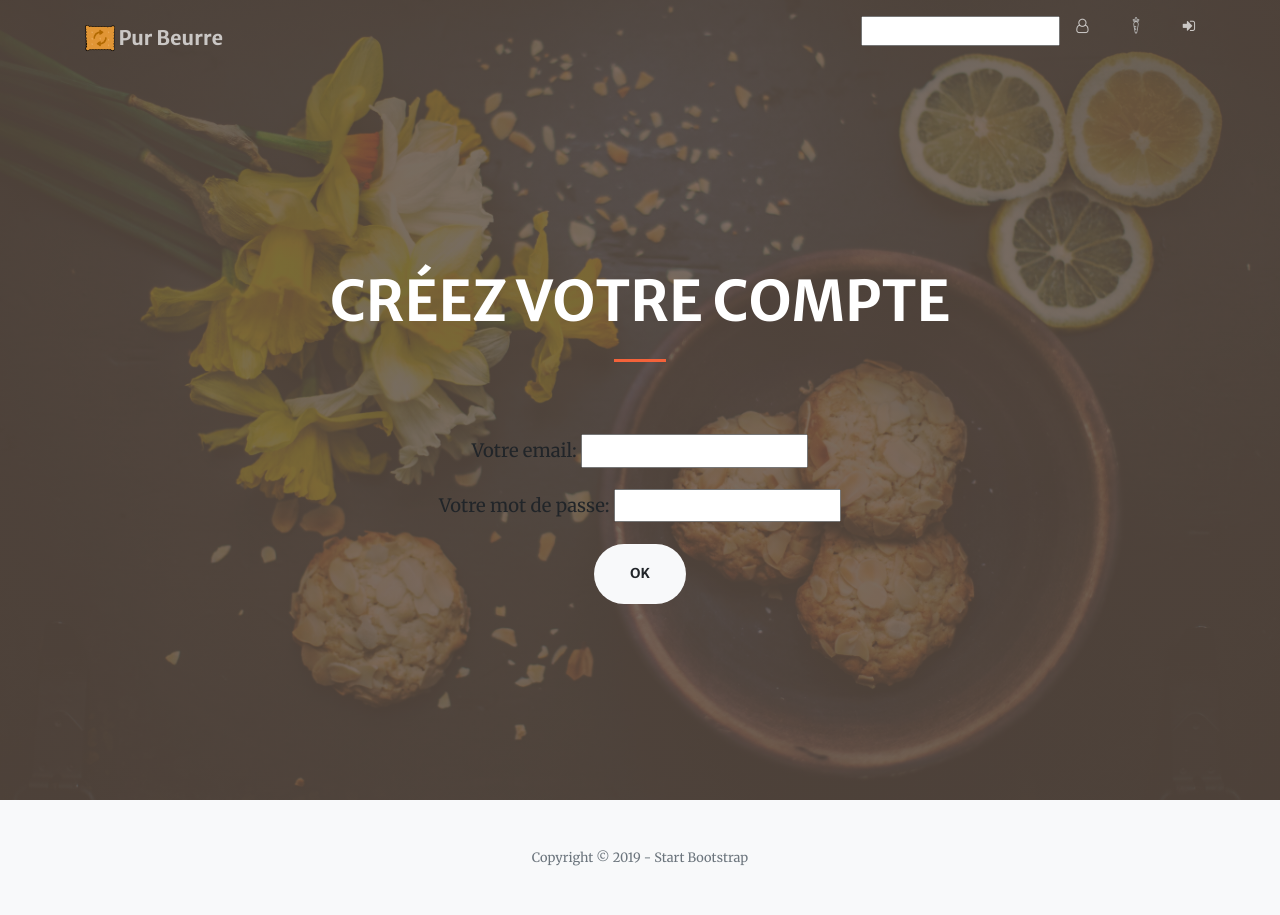
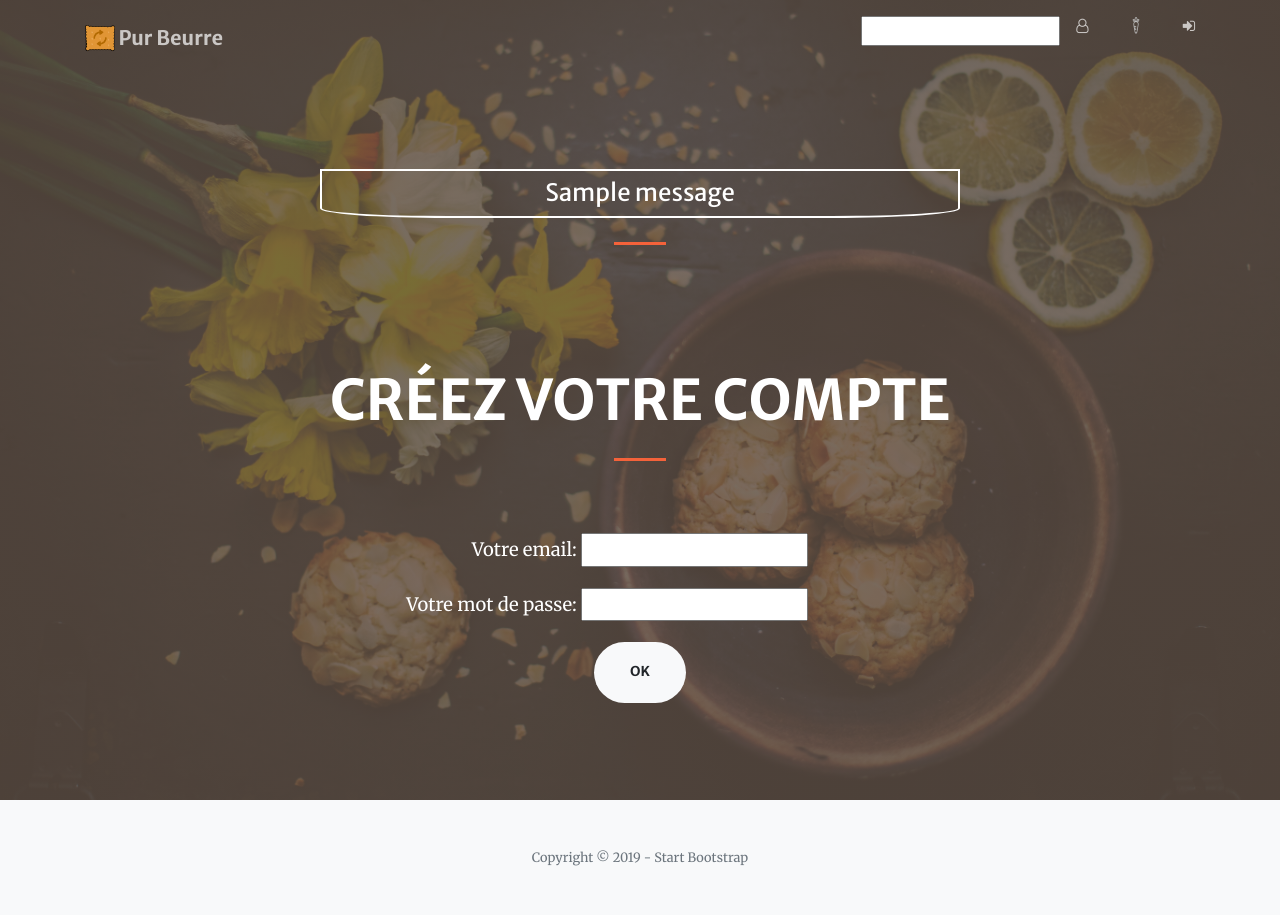
Before and after one commit to quentin338/Purebeurre-p8, a Django app: page /users/new/ in a window 1280 px wide. Run offline with Django 3.2, Linux system fonts and the light colour scheme; tables that the repository leaves empty hold one stand-in row (values such as "Sample post"); one stand-in notice (Sample message) is shown; some libraries are stand-ins or nearby versions.

Commit message:
Added error message if no results were found. Fixed password field with css.

```diff
--- a/purbeurre/core/static/core/css/custom.css
+++ b/purbeurre/core/static/core/css/custom.css
@@ -23,6 +23,14 @@
 
 .navbar-scrolled .carrot-icon:hover {
     filter: invert(27%) sepia(51%) saturate(2878%) hue-rotate(346deg) brightness(104%) contrast(97%);
+}
+
+label {
+    color: white;
+}
+
+.password-field {
+    margin-right: 4.1rem;
 }
 
 .product-display {
@@ -66,6 +74,14 @@
     background-repeat: no-repeat;
 }
 
+.ctx-message {
+    width: 40rem;
+    margin: auto;
+    border: 2px solid white;
+    border-bottom-left-radius: 20%;
+    border-bottom-right-radius: 20%;
+}
+
 @media (max-width: 1199px) {
     .product-img {
         max-width: 15rem;
--- a/purbeurre/core/templates/core/base_masthead.html
+++ b/purbeurre/core/templates/core/base_masthead.html
@@ -8,6 +8,14 @@
     <header class="masthead">
       <div class="container h-100">
         <div class="row h-100 align-items-center justify-content-center text-center">
+          {% if messages %}
+            {% for message in messages %}
+              <div class="col-lg-10 align-self-end">
+                <h4 class="text-white py-2 ctx-message">{{ message }}</h4>
+                <hr class="divider my-4">
+              </div>
+            {% endfor %}
+          {% endif %}
           <div class="col-lg-10 align-self-end">
             <h1 class="text-uppercase text-white font-weight-bold">{% block intro %}{% endblock %}</h1>
             <hr class="divider my-4">
--- a/purbeurre/products/forms.py
+++ b/purbeurre/products/forms.py
@@ -3,4 +3,4 @@ from django import forms
 
 class SearchForm(forms.Form):
     search = forms.CharField(max_length=100, label="", required=True,
-                             widget=forms.TextInput(attrs={'class': 'search-form'}))
+                             widget=forms.TextInput(attrs={"class": "search-form"}))
--- a/purbeurre/products/views.py
+++ b/purbeurre/products/views.py
@@ -1,6 +1,7 @@
 from django.shortcuts import render, redirect
 from django.http import HttpResponse, JsonResponse
 from django.core.exceptions import ObjectDoesNotExist
+from django.contrib import messages
 
 from .forms import SearchForm
 from .models import Product, Category
@@ -28,6 +29,11 @@ def product_search(request):
     if form.is_valid():
         user_search = form.cleaned_data["search"]
         old_product = Product.objects.get_old_product(user_search)
+
+        if old_product is None:
+            messages.add_message(request, messages.INFO, f"Désolé ! Nous n'avons rien trouvé pour remplacer {user_search}.")
+            return redirect("products:index")
+
         better_products = Product.objects.get_better_products(old_product)
 
         if request.user.is_authenticated:
--- a/purbeurre/users/forms.py
+++ b/purbeurre/users/forms.py
@@ -2,5 +2,6 @@ from django import forms
 
 
 class UserForm(forms.Form):
-    email = forms.EmailField(label="Votre email" ,required=True)
-    password = forms.CharField(label="Votre mot de passe", max_length=128, required=True, widget=forms.PasswordInput)
+    email = forms.EmailField(label="Votre email", required=True)
+    password = forms.CharField(label="Votre mot de passe", max_length=128,
+                               required=True, widget=forms.PasswordInput(attrs={"class": "password-field"}))
```
